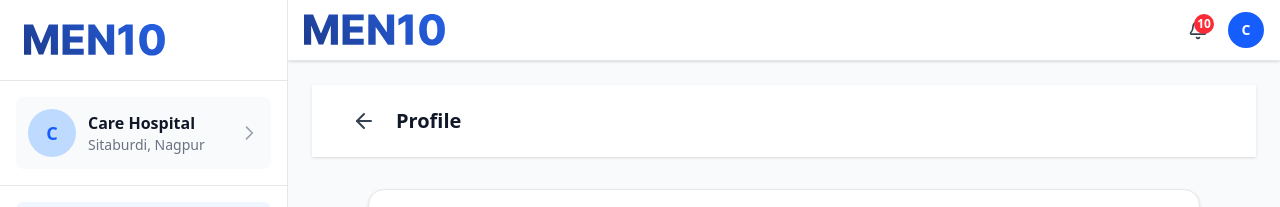
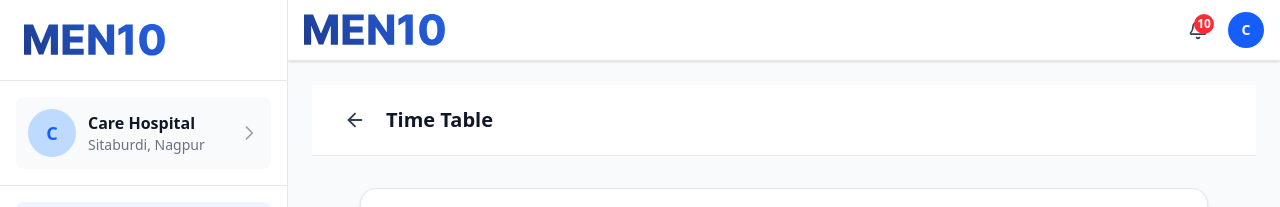
Before and after one commit to shrutika619/Lifeseed-Frontend, a Next.js app: page /hospitaldashboard/time-table in a window 1280 px wide. Shown: the top 207 px of the page. Built offline with nearby package versions, Linux system fonts and the light colour scheme; no server answers.

Commit message:
set fixed position in hospitaldashboard pages

```diff
--- a/app/men10termandcondition/page.js
+++ b/app/hospitaldashboard/terms-conditions/page.js
@@ -1,5 +1,5 @@
 import React from "react";
-import Men10TermandConditionPage from "@/components/Men10TermandConditionPage/Men10TermandConditionPage";
+import Men10TermandConditionPage from "@/components/HospitaldashboardTermsconditionsPage/HospitaldashboardTermsconditionPage";
 
 const TermsAndConditionsPage = () => {
   return <Men10TermandConditionPage />;
--- a/app/layout.js
+++ b/app/layout.js
@@ -38,7 +38,7 @@ export default function RootLayout({ children }) {
     "/super-admin/dashboard","/super-admin/log-in-user","/admin/log-in-user",
     "/super-admin/in-clinic-consultation","/admin/in-clinic-consultation",
     "/admin/clinics","/super-admin/clinics", "/login", "/register", "/verify-otp", "/hospitaldashboard/time-table"
-    ,"/hospitaldashboard/doctors","/customerprofile","/hospitaldashboard/add-doctors", "/hospitaldashboard/profile"
+    ,"/hospitaldashboard/doctors","/customerprofile","/hospitaldashboard/add-doctors", "/hospitaldashboard/profile","/hospitaldashboard/terms-conditions"
   ];
 
   // Logic to handle exact matches or sub-paths if necessary
--- a/components/HospitalDashboardPage/HospitalDashboardPage.jsx
+++ b/components/HospitalDashboardPage/HospitalDashboardPage.jsx
@@ -158,8 +158,12 @@ const HospitalDashboard = () => {
       });
 
   return (
-    <div className="min-h-screen bg-gray-50">
-      <header className="bg-white shadow-sm sticky top-0 z-40">
+    // ✅ FIX: Same as timetable page — renders inside sidebar layout, so no min-h-screen.
+    // Use h-full + overflow-y-auto to scroll within the content panel.
+    <div className="h-full overflow-y-auto bg-gray-50">
+
+      {/* ✅ FIX: Removed sticky top-0 z-40 — header now flows naturally, no sidebar overlap. */}
+      <header className="bg-white border-b border-gray-200">
         <div className="max-w-7xl mx-auto px-4 sm:px-6 lg:px-8 py-4">
           <div className="flex items-center justify-between">
             <div className="flex items-center gap-3">
@@ -464,7 +468,7 @@ const HospitalDashboard = () => {
         </div>
       )}
 
-      {/* Reject Card Modal - First Screen when clicking "Reject" */}
+      {/* Reject Card Modal */}
       {showRejectCard && selectedRequest && (
         <div className="fixed inset-0 bg-black bg-opacity-50 z-50 flex items-center justify-center p-4">
           <div className="bg-white rounded-2xl shadow-2xl max-w-2xl w-full p-6">
@@ -547,7 +551,7 @@ const HospitalDashboard = () => {
         </div>
       )}
 
-      {/* Reject Modal - Second Screen (popup) */}
+      {/* Reject Modal */}
       {showRejectModal && selectedRequest && (
         <div className="fixed inset-0 bg-black bg-opacity-50 z-50 flex items-center justify-center p-4">
           <div className="bg-white rounded-2xl shadow-2xl max-w-md w-full">
--- a/components/HospitalDashboardTime-TablePage/HospitalDashboardTime-TablePage.jsx
+++ b/components/HospitalDashboardTime-TablePage/HospitalDashboardTime-TablePage.jsx
@@ -28,7 +28,6 @@ const HospitalDashboardTimeTablePage = () => {
 
   const sessions = ['morning', 'afternoon', 'evening'];
 
-  // Generate time options
   const generateTimeOptions = () => {
     const times = [];
     for (let hour = 0; hour < 24; hour++) {
@@ -118,21 +117,26 @@ const HospitalDashboardTimeTablePage = () => {
   };
 
   return (
-    <div className="min-h-screen bg-gray-50">
-      {/* Header */}
-      <header className="bg-white shadow-sm sticky top-0 z-40">
-        <div className="max-w-7xl mx-auto px-4 sm:px-6 lg:px-8 py-4">
+    // ✅ FIX: Removed min-h-screen wrapper — this component renders INSIDE the sidebar layout.
+    // The parent layout already provides the full-height container.
+    // Using h-full and overflow-y-auto so it scrolls within the content area.
+    <div className="h-full overflow-y-auto bg-gray-50">
+
+      {/* ✅ FIX: Header is no longer sticky/fixed (which caused it to overlap the sidebar).
+          It now flows naturally at the top of this content panel. */}
+      <header className="bg-white border-b border-gray-200">
+        <div className="px-6 py-4">
           <div className="flex items-center gap-3">
             <button className="p-2 hover:bg-gray-100 rounded-full transition-colors">
-              <ArrowLeft size={24} className="text-gray-700" />
+              <ArrowLeft size={22} className="text-gray-700" />
             </button>
-            <h1 className="text-xl font-bold text-gray-900">Profile</h1>
+            <h1 className="text-xl font-bold text-gray-900">Time Table</h1>
           </div>
         </div>
       </header>
 
       {/* Main Content */}
-      <main className="max-w-4xl mx-auto px-4 sm:px-6 lg:px-8 py-8">
+      <main className="max-w-4xl mx-auto px-6 py-8">
         <div className="bg-white rounded-2xl shadow-sm border border-gray-200 p-8">
           <h2 className="text-lg font-semibold text-gray-900 mb-6">Hospital Timing</h2>
 
```
Also changed, not shown: components/HospitaldashboardTermsconditionsPage/HospitaldashboardTermsconditionPage.jsx (renamed from components/Men10TermandConditionPage/Men10TermandConditionPage.jsx).
